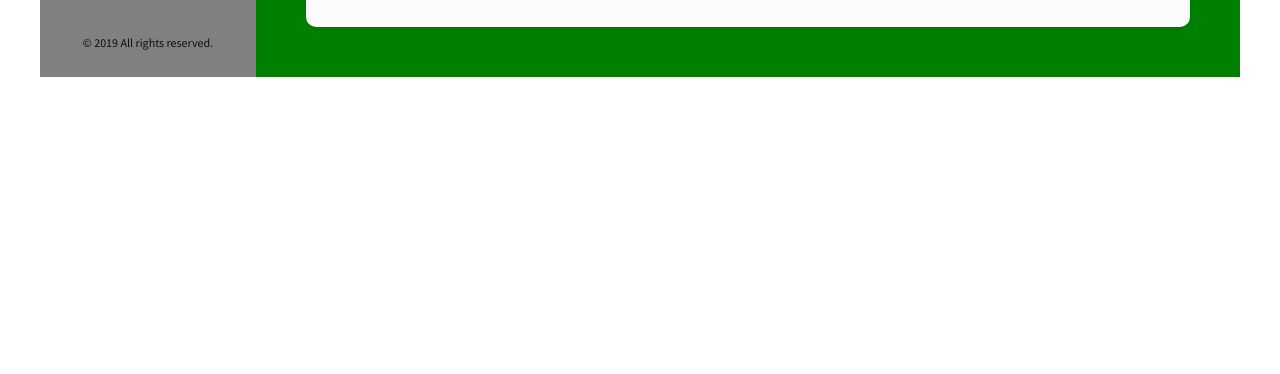
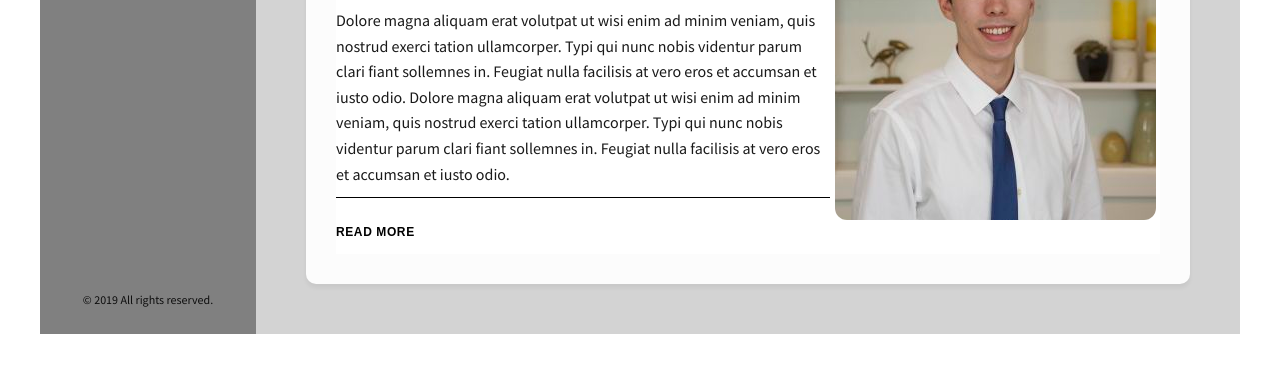
Before and after one commit to bubujone35/personal-blog, a Gatsby site: page / in a window 1280 px wide. Shown: the part 723-1097 px from the top of the page. Before the commit the page ends 840 px from the top, so only its background shows below. Built offline with nearby package versions, Linux system fonts and the light colour scheme; Gatsby itself is replaced by a stand-in of ours.

Commit message:
styling of card component

```diff
--- a/src/components/buttons/secondary.js
+++ b/src/components/buttons/secondary.js
@@ -1,42 +1,23 @@
 import styled from 'styled-components';
 
 const SecondaryButton = styled.button`
+  display: inline-block;
+  border: none;
   background-color: transparent;
-  color: var(--lightGrey1);
+  color: black;
   background-repeat: no-repeat;
   font-size: 1.2rem;
   font-weight: bold;
-  margin: 1rem;
-  padding: 0.75em 3em;
-  border: 2px solid var(--lightGrey1);
-  border-radius: 100px;
+  text-align: center;
   outline: none;
   letter-spacing: 0.05em;
+  text-transform: uppercase;
 
-  -o-transition:.5s;
-  -ms-transition:.5s;
-  -moz-transition:.5s;
-  -webkit-transition:.5s;
-  transition:.3s;
-  -webkit-backface-visibility: hidden;
-  -webkit-transform: translateZ(0) scale(1.0, 1.0);
 
   &:hover {
-    color: #FDFDFD;
-    border: 2px solid var(--lightGrey1);
-    transform: translateY(-3px);
+    color: gray;
     cursor: pointer;
-  }
-
-  &:active {
-    transform: translateY(-1px);
-    }
-  }
-
-  @media (max-width: 840px) {
-    font-size: 1rem;
   }
 `
 
-
 export default SecondaryButton;
--- a/src/components/cards/preview-card.js
+++ b/src/components/cards/preview-card.js
@@ -3,6 +3,7 @@ import styled from 'styled-components';
 import { Link } from 'gatsby';
 import { FaStar } from 'react-icons/fa';
 import SecondaryButton from '../buttons/secondary'
+import headshot from '../../images/headshot.jpg'
 
 
 const Container = styled.div`
@@ -14,21 +15,25 @@ const Container = styled.div`
   margin: 1rem;
 `
 const LeftColumn = styled.div`
-  background-color: red;
+  background-color: white;
   flex: 0 0 60%;
-
+  display: flex;
+  flex-direction: column;
 `
 const RightColumn =  styled.div`
-  background-color: black;
+  background-color: white;
   color: white;
   flex: 1;
+  display: flex;
+  align-items: center;
+  justify-content: center;
 `
 const Header = styled.div`
-  background-color: gray;
+  background-color: white;
   color: black;
 `
 const Title = styled.h2`
-  font-size: 3rem;
+  font-size: 4rem;
 `
 
 const Subtitle = styled.h3`
@@ -36,7 +41,7 @@ const Subtitle = styled.h3`
   font-weight: 300;
 `
 const Meta = styled.div`
-  background-color: lightgray;
+  background-color: white;
   display: flex;
   justify-content: space-between;
   align-items: center;
@@ -48,6 +53,7 @@ const Hashtags = styled.div`
 const Tag = styled(Link)`
   text-decoration: none;
   margin: .2rem;
+  color: blue;
 `
 const Icons = styled.div`
   display: flex;
@@ -59,28 +65,24 @@ const Stars = styled.svg`
   width: 3rem;
   height: 3rem;
   margin-right: 1.5rem;
-  color: yellow;
+  color: black;
   margin-bottom: -1rem;
 `
 
 const Content = styled.div`
-
+  border-bottom: 1px solid black;
+  border-top: 1px solid black;
+  padding: 1rem 0;
+  margin: 1rem 0;
 `
 const Footer = styled.div`
-  background-color: lightgray;
+  background-color: white;
+  padding: 1rem 0;
 `
-
-// const Name = styled.h4`
-//
-// `
-// const Caption = styled.caption`
-//
-// `
-//
-// const Comments = styled.div`
-//
-// `
-
+const Image = styled.img`
+  border-radius: 12px;
+  margin: 1rem;
+`
 
 const PreviewCard = props => (
   <>
@@ -104,14 +106,14 @@ const PreviewCard = props => (
           </Meta>
         </Header>
         <Content>
-          <p>Dolore magna aliquam erat volutpat ut wisi enim ad minim veniam, quis nostrud exerci tation ullamcorper. Typi qui nunc nobis videntur parum clari fiant sollemnes in. Feugiat nulla facilisis at vero eros et accumsan et iusto odio.</p>
+          <p>Dolore magna aliquam erat volutpat ut wisi enim ad minim veniam, quis nostrud exerci tation ullamcorper. Typi qui nunc nobis videntur parum clari fiant sollemnes in. Feugiat nulla facilisis at vero eros et accumsan et iusto odio. Dolore magna aliquam erat volutpat ut wisi enim ad minim veniam, quis nostrud exerci tation ullamcorper. Typi qui nunc nobis videntur parum clari fiant sollemnes in. Feugiat nulla facilisis at vero eros et accumsan et iusto odio.</p>
         </Content>
         <Footer>
           <SecondaryButton>Read More</SecondaryButton>
         </Footer>
       </LeftColumn>
       <RightColumn>
-        Right Column
+        <Image src={headshot}/>
       </RightColumn>
     </Container>
   </>
--- a/src/components/main.js
+++ b/src/components/main.js
@@ -5,7 +5,7 @@ import PreviewCard from "./cards/preview-card"
 const Container = styled.div`
   display: flex;
   flex: 1;
-  background-color: green;
+  background-color: lightgray;
   padding: 4rem;
   flex-direction: column;
   align-items: center;
--- a/src/components/sidebar.js
+++ b/src/components/sidebar.js
@@ -31,6 +31,7 @@ const Avatar = styled.div`
   border-radius: 100%;
   height: 12rem;
   width: 12rem;
+  margin: 1rem;
 `
 const Name = styled.h1`
   font-size: 3rem;
```
